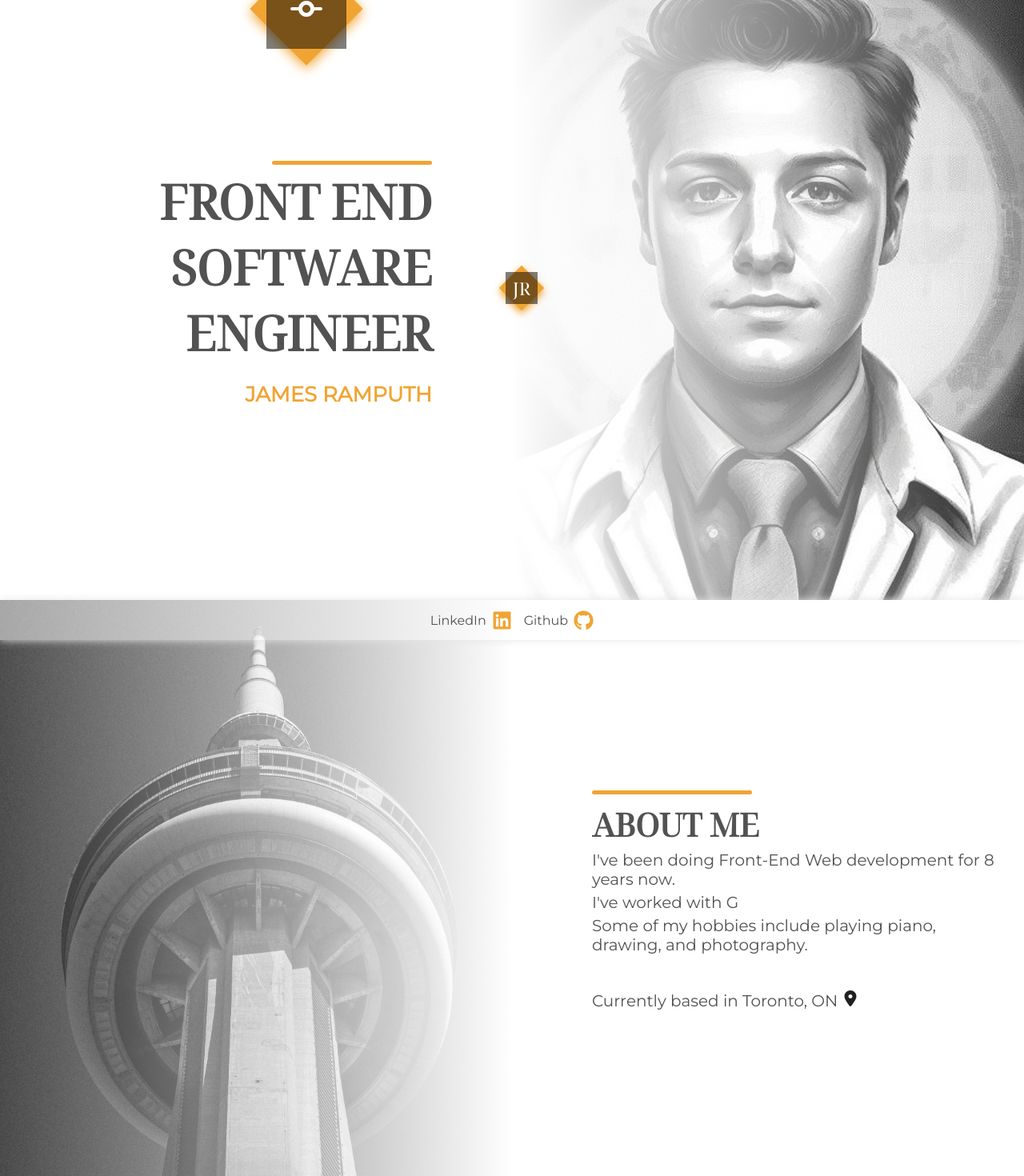
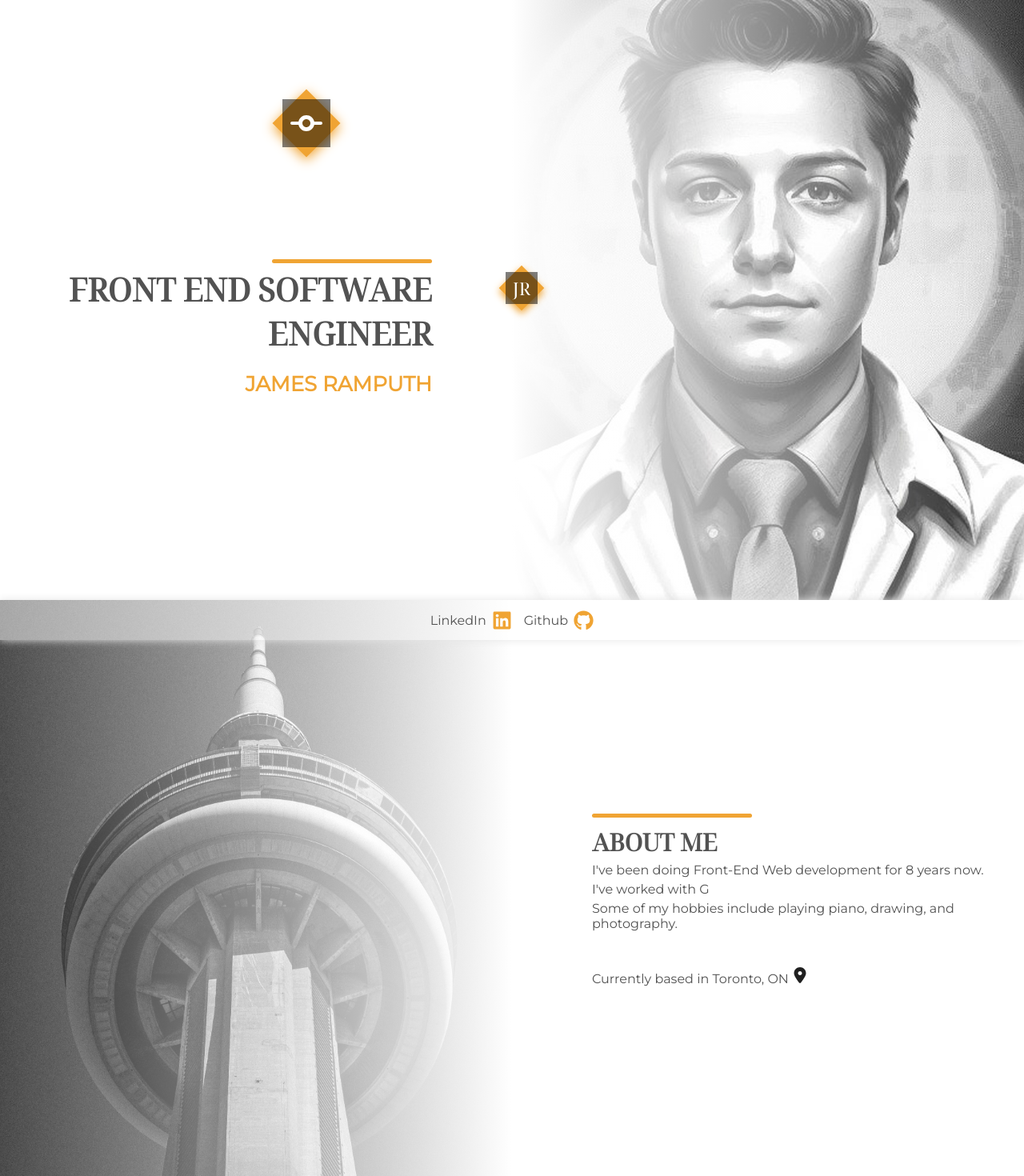
Before and after one commit to jamesramputh/james-ramputh, a React (Create React App) app: page / in a window 1280 px wide. Shown: the top 1470 px of the page at 80% size. Built offline with nearby package versions, Linux system fonts and the light colour scheme.

Commit message:
Added new css styles for small laptop viewports.

```diff
--- a/src/App.js
+++ b/src/App.js
@@ -112,7 +112,7 @@ const App = () => {
           1000,
           ]}
           speed={50} // Custom Speed from 1-99 - Default Speed: 40
-          style={{ fontSize: '20px' }}
+          style={{ fontSize: '16px' }}
           wrapper="span" // Animation will be rendered as a <span>
           repeat={Infinity} // Repeat this Animation Sequence infinitely
         />
--- a/src/App.scss
+++ b/src/App.scss
@@ -111,16 +111,12 @@ $secondaryColor: #f0a433;
   }
 
   h1 {
-    font-size: 60px;
+    font-size: 40px;
     margin: 0;
     text-transform: uppercase;
     color: #525252;
     font-family: "Noto Serif Display", serif, sans-serif;
     position: relative;
-
-    @media($ltDesktop){
-      font-size: 40px;
-    }
 
     &::before {
       content: '';
@@ -257,7 +253,7 @@ $secondaryColor: #f0a433;
 
 
   h3 {
-    font-size: 40px;
+    font-size: 30px;
     margin: 0;
     text-transform: uppercase;
     color: #525252;
@@ -282,13 +278,12 @@ $secondaryColor: #f0a433;
 
   p, span {
     display: block;
-    font-size: 20px;
+    font-size: 16px;
     margin: 5px 10px 0 0;
     color: #525252;
 
     @media($ltDesktop){
       color: white;
-      font-size: 18px;
     }
   }
 
@@ -305,7 +300,7 @@ $secondaryColor: #f0a433;
 
 .skills{
   width: 100%;
-  margin: -280px auto 150px 20%;
+  margin: -130px auto 150px 20%;
   display: flex;
   justify-content: center;
 
@@ -319,8 +314,8 @@ $secondaryColor: #f0a433;
   .large-folding-cube {
     transform: rotateZ(135deg);
     box-shadow: 3px -3px 15px $secondaryColor;
-    width: 100px;
-    height: 100px;
+    width: 60px;
+    height: 60px;
     background-color: $secondaryColor;
   }
 
```
Also changed, not shown: 6 other files (tests, documents, lock files or other folders).
